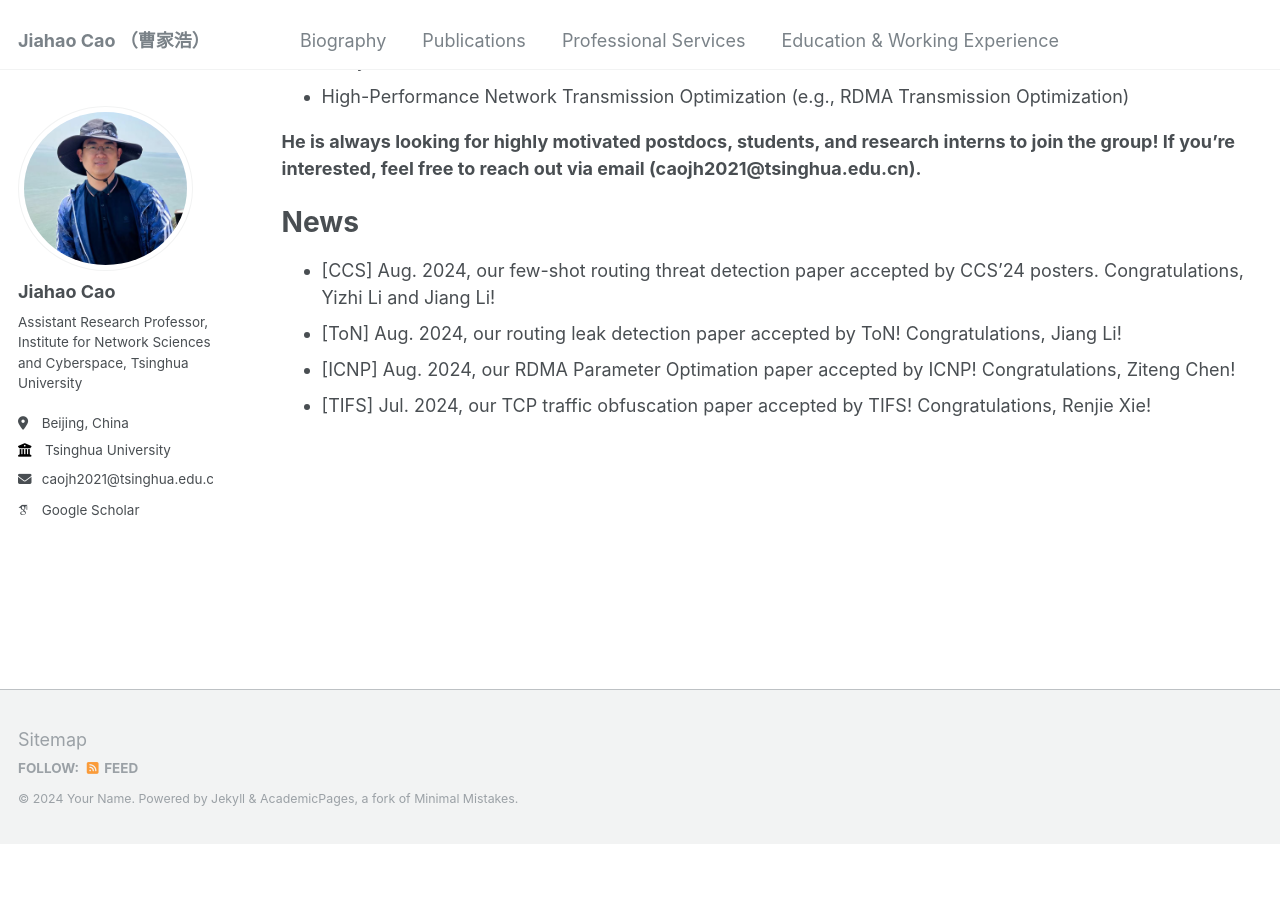
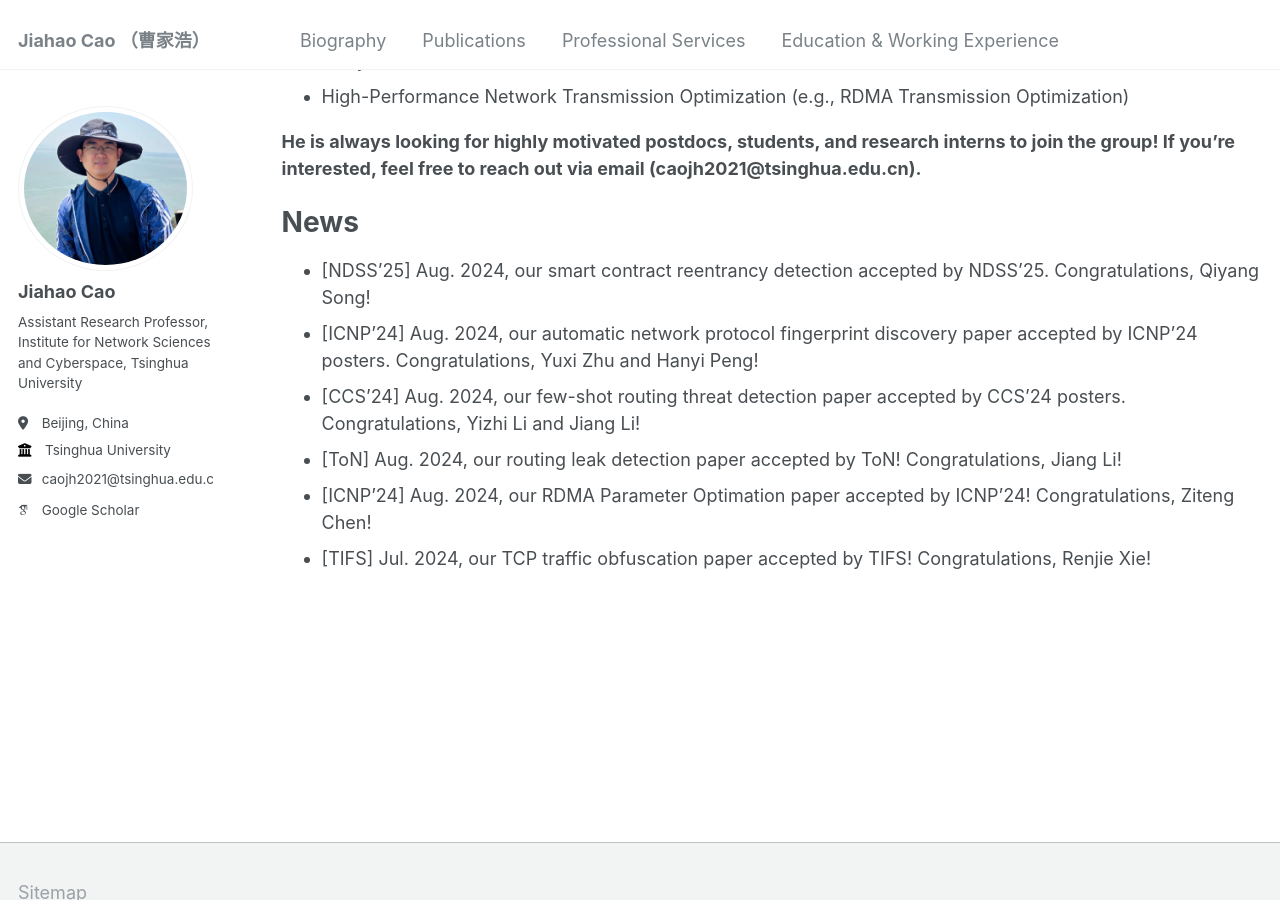
Before and after one commit to caojh15/caojh15.github.io, a Jekyll site: the page built from _pages/about.md, in a window 1280 px wide and 900 px high, scrolled down 616 px. Built offline with Jekyll 4.4.1, drawn with Linux system fonts in a browser that asks for light colours; some web fonts are replaced; before the commit the page ends 1461 px from its top, so only the background shows below that.

Commit message:
Update about.md

```diff
--- a/_pages/about.md
+++ b/_pages/about.md
@@ -20,7 +20,9 @@ His current interests mainly focus on the following domains:
 **He is always looking for highly motivated postdocs, students, and research interns to join the group! If you're interested, feel free to reach out via email (caojh2021@tsinghua.edu.cn).**
 
 # News
-- [CCS] Aug. 2024, our few-shot routing threat detection paper accepted by CCS'24 posters. Congratulations, Yizhi Li and Jiang Li!
+- [NDSS'25] Aug. 2024, our smart contract reentrancy detection accepted by NDSS'25. Congratulations, Qiyang Song!
+- [ICNP'24] Aug. 2024, our automatic network protocol fingerprint discovery paper accepted by ICNP'24 posters. Congratulations, Yuxi Zhu and Hanyi Peng!
+- [CCS'24] Aug. 2024, our few-shot routing threat detection paper accepted by CCS'24 posters. Congratulations, Yizhi Li and Jiang Li!
 - [ToN] Aug. 2024, our routing leak detection paper accepted by ToN! Congratulations, Jiang Li!
-- [ICNP] Aug. 2024, our RDMA Parameter Optimation paper accepted by ICNP! Congratulations, Ziteng Chen!
+- [ICNP'24] Aug. 2024, our RDMA Parameter Optimation paper accepted by ICNP'24! Congratulations, Ziteng Chen!
 - [TIFS] Jul. 2024, our TCP traffic obfuscation paper accepted by TIFS! Congratulations, Renjie Xie!
```
